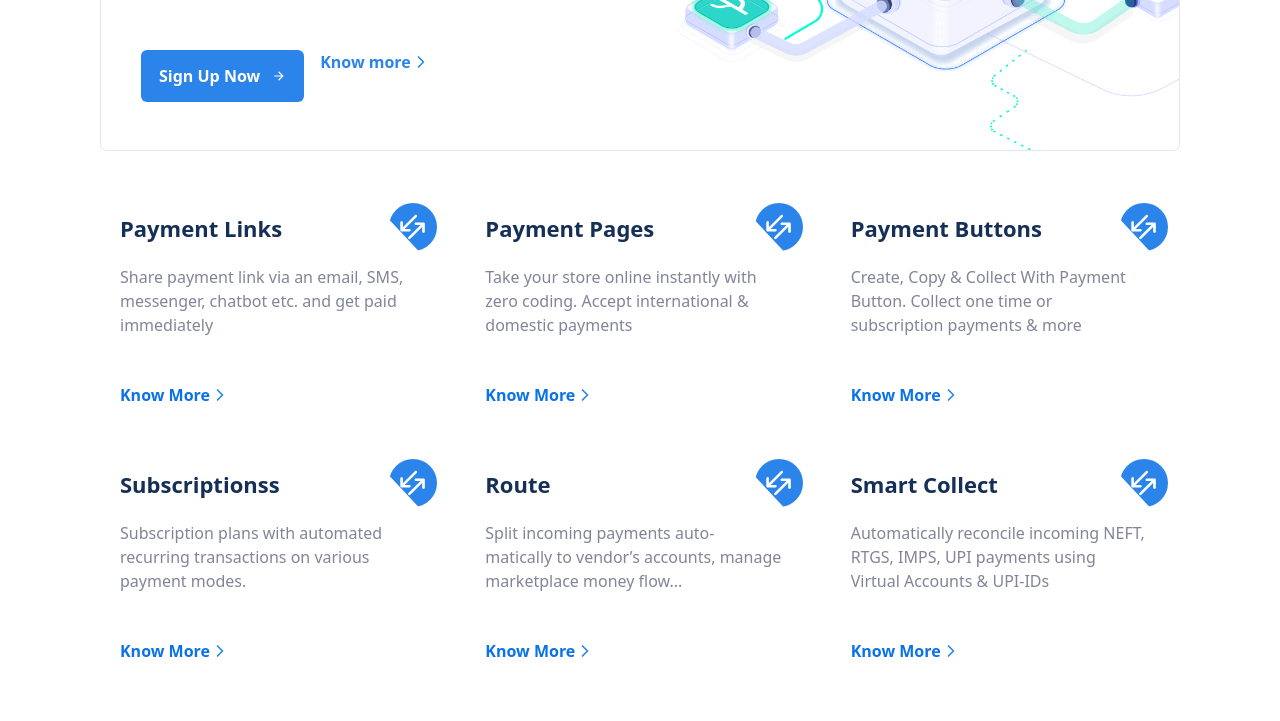
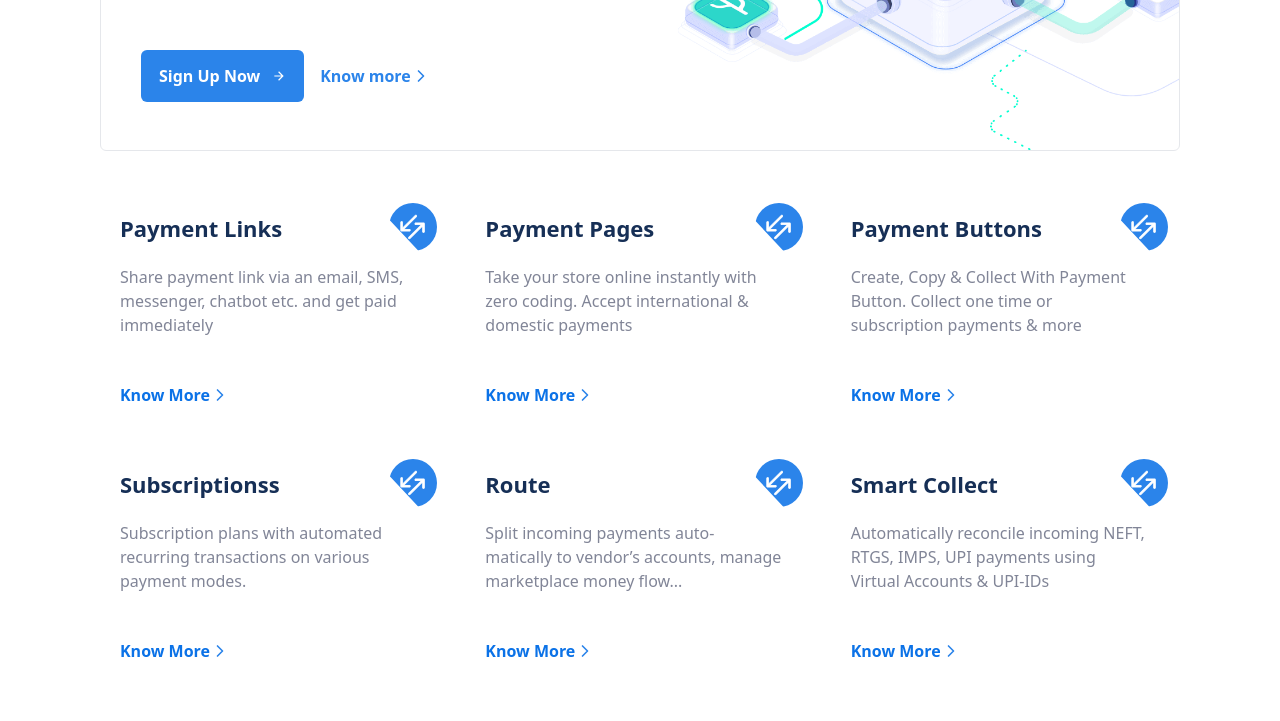
Before and after one commit to BhargavRam0307/Razorpay-landing-page-clone, a plain HTML site: page index.html in a window 1280 px wide. Shown: the part 1359-2080 px from the top of the page. Drawn offline with nearby package versions, Linux system fonts and the light colour scheme.

Commit message:
Update index.html

```diff
--- a/index.html
+++ b/index.html
@@ -177,7 +177,7 @@
                                     <path fill="currentColor" d="M12 4l-1.41 1.41L16.17 11H4v2h12.17l-5.58 5.59L12 20l8-8z"></path>
                                 </svg>
                             </button>
-                            <div class="flex items-center self-start cursor-pointer group">
+                            <div class="flex items-center justify-start cursor-pointer group">
                                 <a href="" class="text-[#2b84ea] font-mullish font-bold group-hover:text-[#344a6c] transition-all duration-200">Know more</a>
                                 <i data-feather="chevron-right" class="w-5 h-5 text-[#2b84ea] group-hover:text-[#344a6c]"></i>
                             </div>
```
